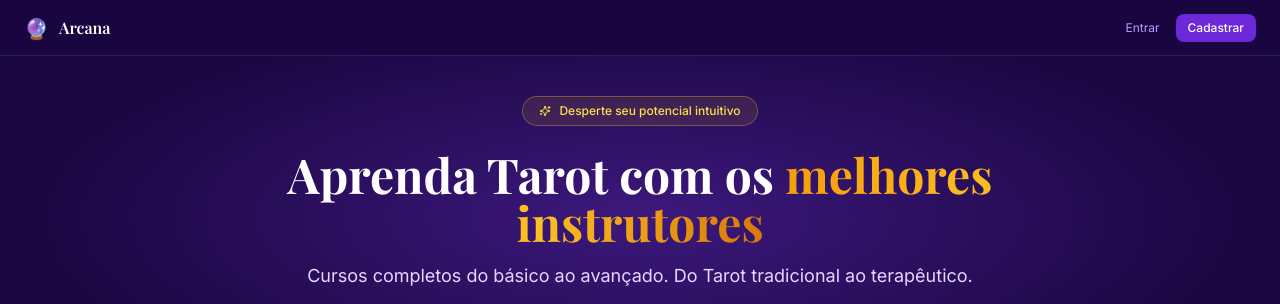
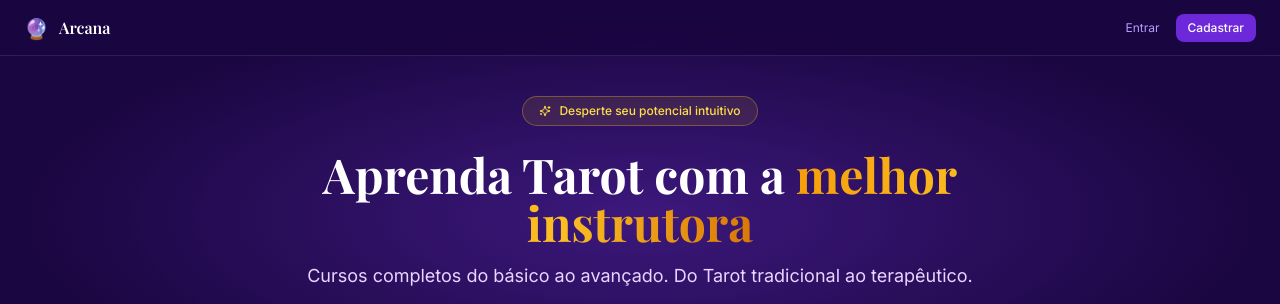
Before and after one commit to gbtrajano/tarot-bruna, a Next.js app: page /catalog in a window 1280 px wide. Shown: the top 304 px of the page. Built offline with nearby package versions, Linux system fonts and the light colour scheme; no server answers; the database is empty.

Commit message:
New title

```diff
--- a/src/app/catalog/page.tsx
+++ b/src/app/catalog/page.tsx
@@ -17,8 +17,8 @@ export default async function CatalogPage() {
             <Sparkles size={12} /> Desperte seu potencial intuitivo
           </div>
           <h1 className="text-4xl md:text-5xl font-display font-bold text-white mb-4 leading-tight">
-            Aprenda Tarot com os{' '}
-            <span className="gold-text">melhores instrutores</span>
+            Aprenda Tarot com a{' '}
+            <span className="gold-text">melhor instrutora</span>
           </h1>
           <p className="text-purple-200 text-lg mb-8">Cursos completos do básico ao avançado. Do Tarot tradicional ao terapêutico.</p>
           <div className="relative max-w-md mx-auto">
```
